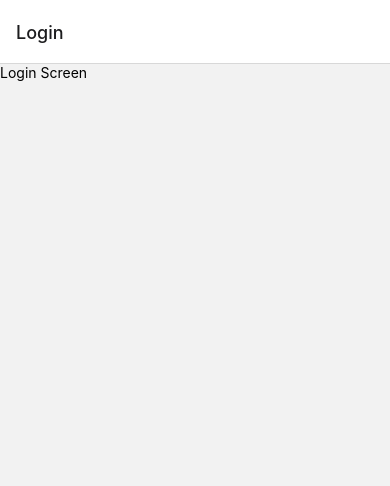
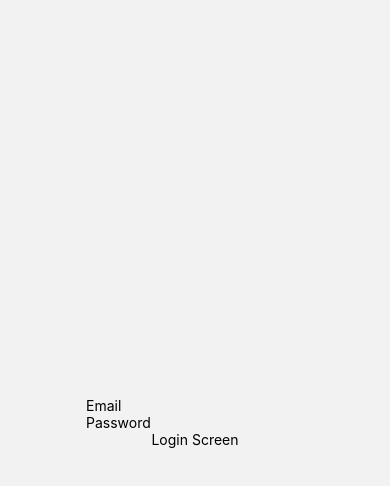
Before and after one commit to mgerken86/FirebaseAuth, a React Native app: screen /Login in a window 390 px wide. Shown: the top 486 px of the page. Built offline with nearby package versions, Linux system fonts and the light colour scheme.

Commit message:
textInputs

```diff
--- a/App.js
+++ b/App.js
@@ -12,7 +12,7 @@ export default function App() {
   return (
     <NavigationContainer>
       <Stack.Navigator>
-        <Stack.Screen name="Login" component={LoginScreen} />
+        <Stack.Screen options={{headerShown: false}}name="Login" component={LoginScreen} />
         <Stack.Screen name="Home" component={HomeScreen} />
       </Stack.Navigator>
     </NavigationContainer>
--- a/LoginScreen.js
+++ b/LoginScreen.js
@@ -1,14 +1,40 @@
-import { StyleSheet, Text, View } from 'react-native'
+import { KeyboardAvoidingView, StyleSheet, Text, View } from 'react-native'
 import React from 'react'
+import { TextInput } from 'react-native-gesture-handler'
 
 const LoginScreen = () => {
   return (
-    <View>
+    <KeyboardAvoidingView
+      style={styles.container}
+      behavior="padding"
+    >
+      <View style={styles.inputContainer}>
+        <TextInput
+          placeholder='Email'
+          // value={}
+          // onChangeText={text => }
+          style={styles.input}
+        />
+        <TextInput
+          placeholder='Password'
+          // value={}
+          // onChangeText={text => }
+          style={styles.input}
+          secureTextEntry
+        />
+
+      </View>
       <Text>Login Screen</Text>
-    </View>
+    </KeyboardAvoidingView>
   )
 }
 
 export default LoginScreen
 
-const styles = StyleSheet.create({})
+const styles = StyleSheet.create({
+  container: {
+    flex: 1,
+    justifyContent: 'center',
+    alignItems: 'center',
+  }
+})
```
